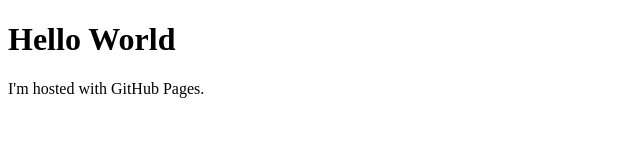
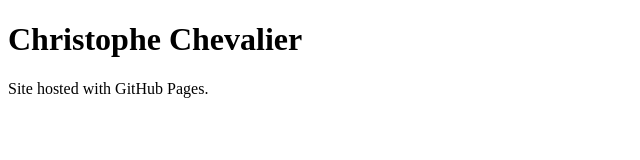
Before and after one commit to cchevalier/cchevalier.github.io, a plain HTML site: page index.html in a window 1280 px wide. Shown: the whole page, without its empty margins (0-640 px from the left). Drawn offline with Linux system fonts and the light colour scheme.

Commit message:
index.html reloaded

```diff
--- a/index.html
+++ b/index.html
@@ -1,7 +1,7 @@
 <!DOCTYPE html>
 <html>
 <body>
-<h1>Hello World</h1>
-<p>I'm hosted with GitHub Pages.</p>
+<h1>Christophe Chevalier</h1>
+<p>Site hosted with GitHub Pages.</p>
 </body>
 </html>
```
